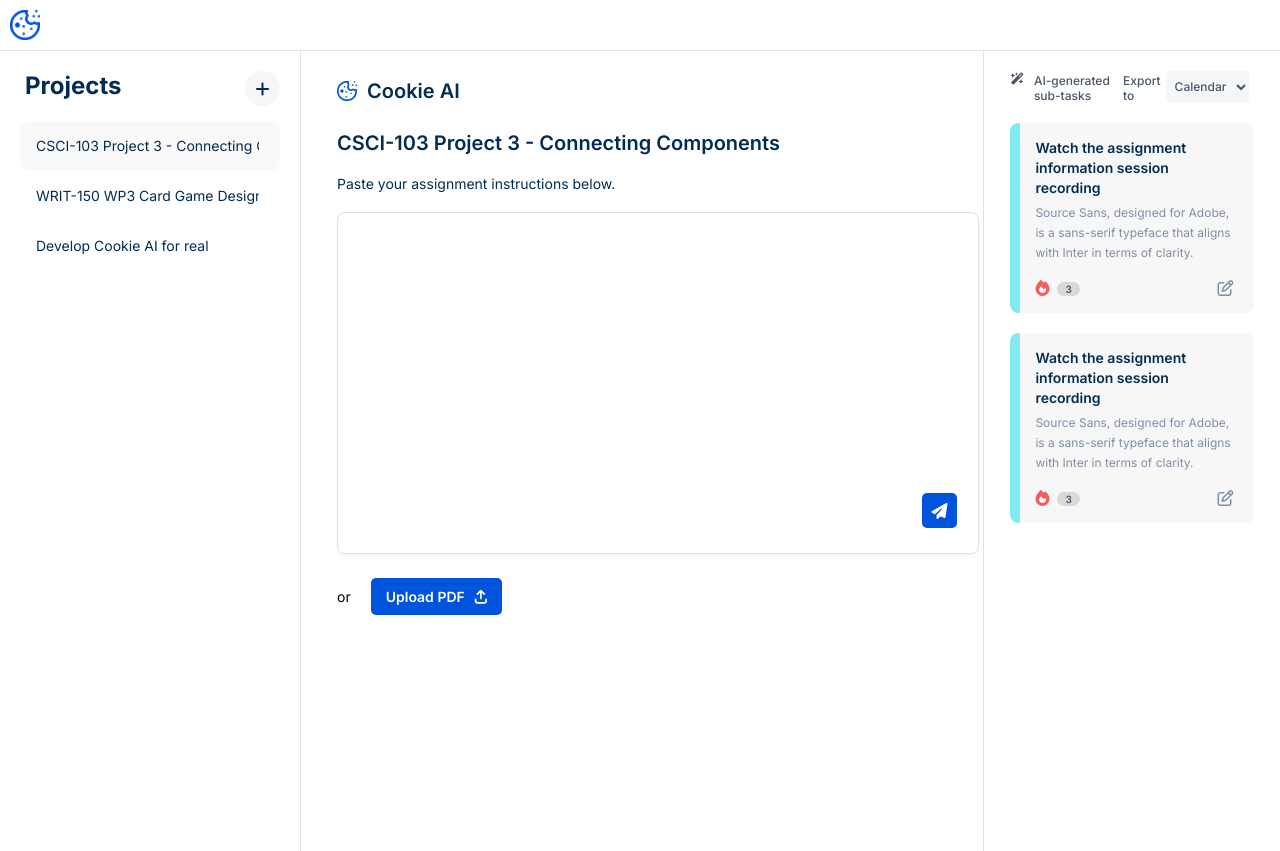
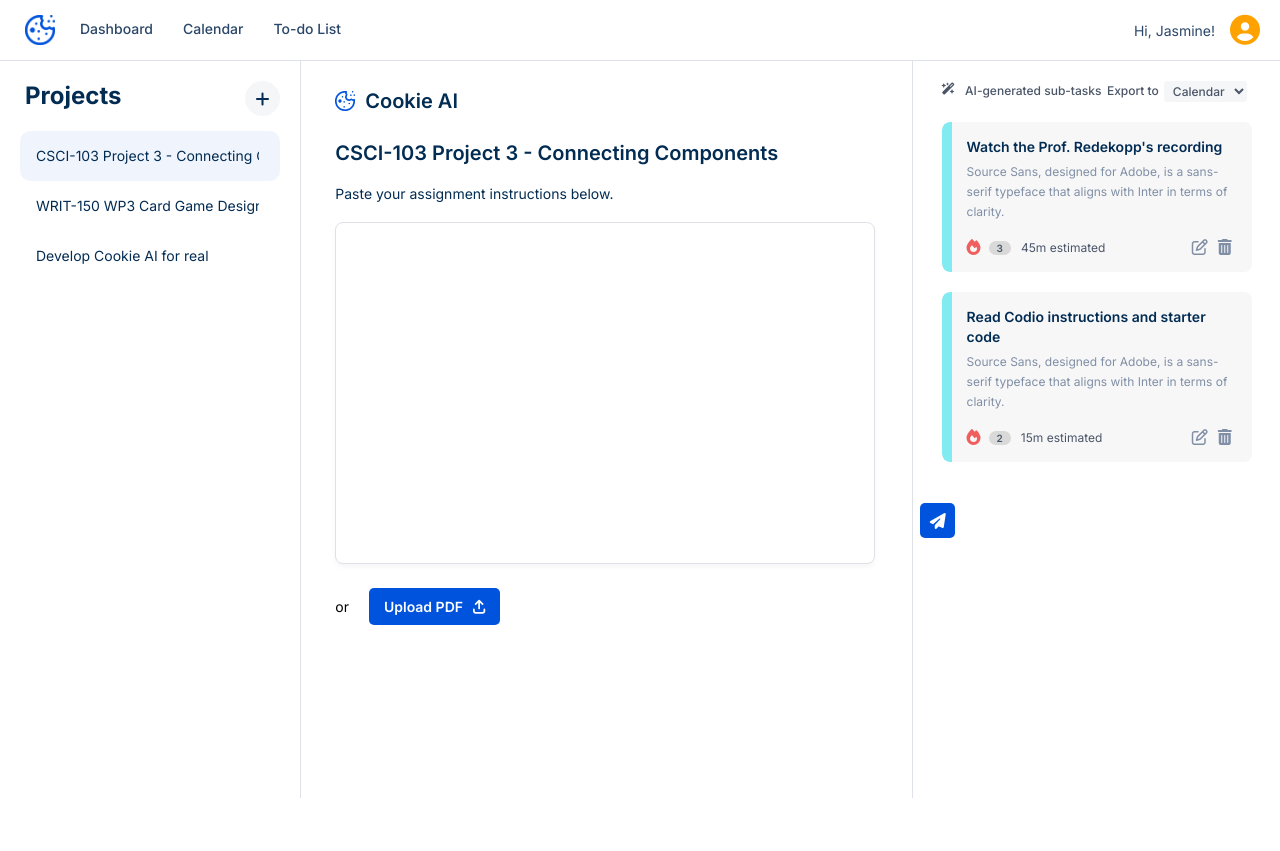
Before and after one commit to YippieWeb/cookie-ai, a React (Create React App) app: page /dashboard in a window 1280 px wide. After the commit the page ends 800 px from the top, so only its background shows below. Built offline with nearby package versions, Linux system fonts and the light colour scheme.

Commit message:
added layout of header with dummy data

```diff
--- a/public/index.html
+++ b/public/index.html
@@ -2,7 +2,7 @@
 <html lang="en">
   <head>
     <meta charset="utf-8" />
-    <link rel="icon" href="%PUBLIC_URL%/favicon.ico" />
+    <link rel="icon" href="%PUBLIC_URL%/logo-blue.png" />
     <meta name="viewport" content="width=device-width, initial-scale=1" />
     <meta name="theme-color" content="#000000" />
     <meta
--- a/src/App.css
+++ b/src/App.css
@@ -15,7 +15,7 @@ h1, h2, h3, p {
 .columns {
   display: flex;
   justify-content: space-between;
-  min-height: 100vh;
+  min-height: calc(100vh - 63px);
 }
 
 .project-column {
--- a/src/components/Assignments/Assignments.css
+++ b/src/components/Assignments/Assignments.css
@@ -39,7 +39,7 @@
 }
 
 .assignments textarea {
-  width: 600px;
+  width: calc(100% - 45px);
   height: 300px;
   padding: 20px;
   border-radius: 8px;
--- a/src/components/Header/Header.css
+++ b/src/components/Header/Header.css
@@ -1,5 +1,20 @@
 .main-header {
+  display: flex;
+  justify-content: space-between;
   border-bottom: 1.5px solid #DFE1E8;
+}
+
+.main-header .left {
+  display: flex;
+}
+
+.main-header .navbar {
+  display: flex;
+  gap: 30px;
+  padding-top: 20px;
+  font-size: 14px;
+  font-weight: 500;
+  color: #2A4669;
 }
 
 .main-header .logo {
@@ -9,5 +24,22 @@
 .main-header .logo .cookie-logo {
   width: 30px;
   height: 30px;
-  padding: 10px;
+  padding: 15px 25px;
 }
+
+.main-header .right {
+  display: flex;
+  color: #2A4669;
+  padding: 10px 20px 0 0;
+}
+
+.main-header .right p {
+  font-size: 14px;
+  padding: 12px 15px 0 0;
+}
+
+.main-header .right i {
+  padding-top: 5px;
+  font-size: 30px;
+  color: #FFA200;
+}
--- a/src/components/Header/Header.js
+++ b/src/components/Header/Header.js
@@ -5,8 +5,19 @@ import './Header.css';
 function Header() {
     return (
         <div className='main-header'>
-            <div className='logo'>
-                <img src={logo} className='cookie-logo' alt="logo" />
+            <div className='left'>
+                <div className='logo'>
+                    <img src={logo} className='cookie-logo' alt="logo" />
+                </div>
+                <div className='navbar'>
+                    <p>Dashboard</p>
+                    <p>Calendar</p>
+                    <p>To-do List</p>
+                </div>
+            </div>
+            <div className='right'>
+                <p>Hi, Jasmine!</p>
+                <i class="fa-solid fa-circle-user"></i>
             </div>
         </div>
     );
--- a/src/components/Projects/Projects.css
+++ b/src/components/Projects/Projects.css
@@ -44,9 +44,9 @@
 }
 
 .projects .projects-container .title:hover {
-  background-color: #f9f9f9;
+  background-color: #0054dc0f;
 }
 
 .projects .projects-container .title.active {
-  background-color: #f9f9f9;
+  background-color: #0054dc0f;
 }
--- a/src/components/Subtasks/Subtasks.css
+++ b/src/components/Subtasks/Subtasks.css
@@ -106,11 +106,18 @@
   color: #4A5568;
 }
 
-.subtasks .subtask .tools i.fa-solid {
+.subtasks .subtask .tools .time p {
+  color: #4A5568;
+  font-size: 12px;
+  padding: 3px 0 0 10px;
+}
+
+.subtasks .subtask .tools .priority i {
   color: #F05E5E;
   padding-right: 8px;
 }
 
-.subtasks .subtask .tools i.fa-regular {
+.subtasks .subtask .tools .edit i {
   color: #808FA5;
+  padding-left: 10px;
 }
--- a/src/components/Subtasks/Subtasks.js
+++ b/src/components/Subtasks/Subtasks.js
@@ -22,7 +22,7 @@ function Subtasks() {
                     <div className='subtask'>
                         <div className='stripe'></div>
                         <div className='wrapper'>
-                            <p className='title'>Watch the assignment information session recording</p>
+                            <p className='title'>Watch the Prof. Redekopp's recording</p>
                             <p className='description'>Source Sans, designed for Adobe, is a sans-serif typeface that aligns with Inter in terms of clarity.</p>
                             <div className='tools'>
                                 <div className='priority'>
@@ -30,9 +30,13 @@ function Subtasks() {
                                     <div className='level'>
                                         <p>3</p>
                                     </div>
+                                    <div className='time'>
+                                        <p><span>45m</span> estimated</p>
+                                    </div>
                                 </div>
                                 <div className='edit'>
                                     <i class="fa-regular fa-pen-to-square"></i>
+                                    <i class="fa-solid fa-trash-can"></i>
                                 </div>
                             </div>
                         </div>
@@ -40,17 +44,21 @@ function Subtasks() {
                     <div className='subtask'>
                         <div className='stripe'></div>
                         <div className='wrapper'>
-                            <p className='title'>Watch the assignment information session recording</p>
+                            <p className='title'>Read Codio instructions and starter code</p>
                             <p className='description'>Source Sans, designed for Adobe, is a sans-serif typeface that aligns with Inter in terms of clarity.</p>
                             <div className='tools'>
                                 <div className='priority'>
                                     <i class="fa-solid fa-fire"></i>
                                     <div className='level'>
-                                        <p>3</p>
+                                        <p>2</p>
+                                    </div>
+                                    <div className='time'>
+                                        <p><span>15m</span> estimated</p>
                                     </div>
                                 </div>
                                 <div className='edit'>
                                     <i class="fa-regular fa-pen-to-square"></i>
+                                    <i class="fa-solid fa-trash-can"></i>
                                 </div>
                             </div>
                         </div>
```
Also changed, not shown: public/logo-blue.png (added).
